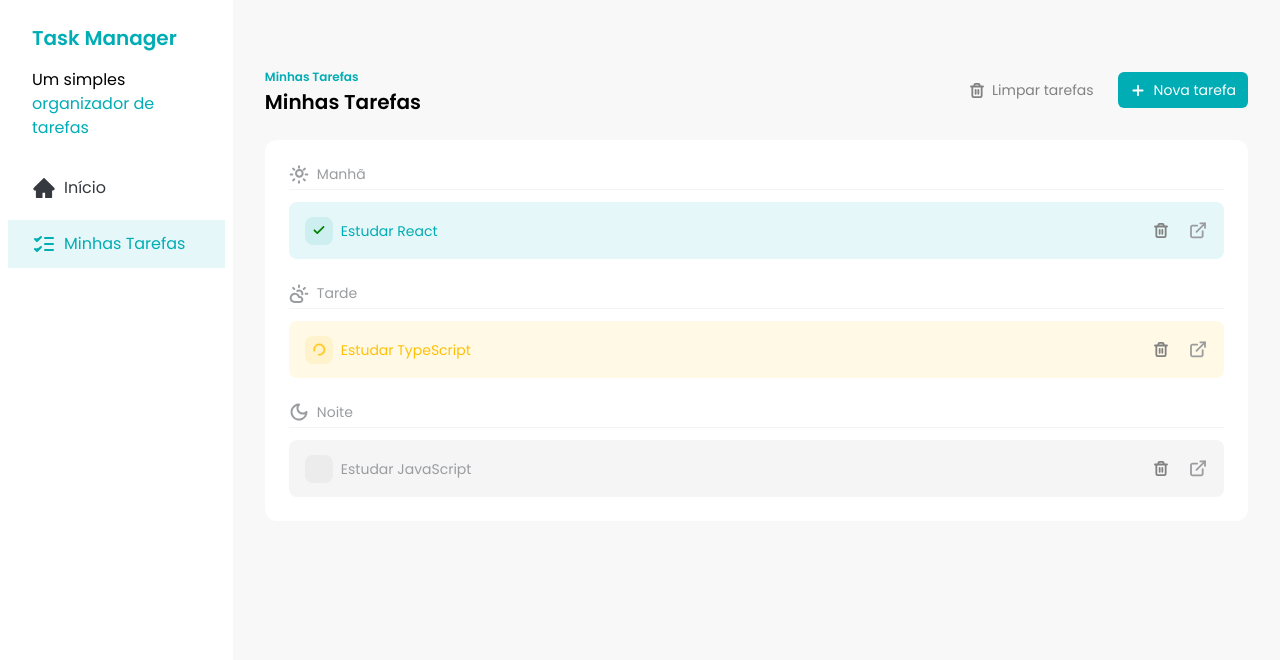
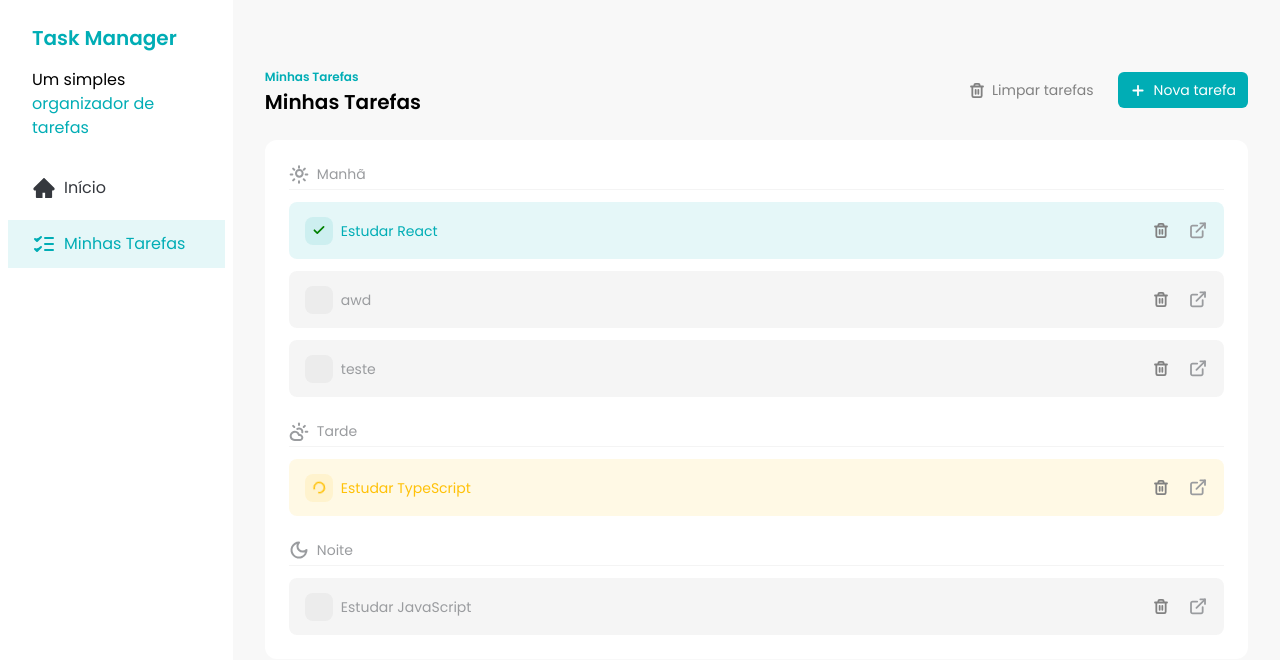
Before and after one commit to YudiYamada/fsc-task-manager, a React (Vite) app: page / in a window 1280 px wide. Shown: the top 660 px of the page. Built offline with nearby package versions, Linux system fonts and the light colour scheme; data requests are answered from the project's data file.

Commit message:
feat: ensure task is created on db

```diff
--- a/db.json
+++ b/db.json
@@ -1,25 +1,37 @@
 {
   "tasks": [
     {
-      "id": 1,
+      "id": "1",
       "title": "Estudar React",
       "description": "estudar para se tornar um bom programador",
       "time": "morning",
       "status": "completed"
     },
     {
-      "id": 2,
+      "id": "2",
       "title": "Estudar TypeScript",
       "description": "estudar para se tornar um bom programador",
       "time": "afternoon",
       "status": "in_progress"
     },
     {
-      "id": 3,
+      "id": "3",
       "title": "Estudar JavaScript",
       "description": "estudar para se tornar um bom programador",
       "time": "evening",
       "status": "pending"
+    },
+    {
+      "id": "0a0209e4-2fec-444c-b3ce-8d51a0294b83",
+      "title": "awd",
+      "time": "morning",
+      "description": "wad"
+    },
+    {
+      "id": "37c29b00-1cfa-49cb-b2f3-39a96451e98f",
+      "title": "teste",
+      "time": "morning",
+      "description": "testando"
     }
   ]
 }
--- a/src/components/Tasks.tsx
+++ b/src/components/Tasks.tsx
@@ -14,7 +14,7 @@
 import TasksSeparator from "./TasksSeparator";
 
 type Task = {
-  id: number;
+  id: string;
   title: string;
   description: string;
   time: "morning" | "afternoon" | "evening";
@@ -41,13 +41,13 @@
   const afternoonTasks = tasks.filter((task) => task.time === "afternoon");
   const eveningTasks = tasks.filter((task) => task.time === "evening");
 
-  const handleTaskDeleteClick = (taskId: number) => {
+  const handleTaskDeleteClick = (taskId: string) => {
     const newTasks = tasks.filter((task) => task.id !== taskId);
     setTasks(newTasks as Task[]);
     toast.success("Tarefa removida com sucesso");
   };
 
-  const handleTaskCheckboxClick = (taskId: number) => {
+  const handleTaskCheckboxClick = (taskId: string) => {
     const newTasks = tasks.map((task) => {
       if (task.id !== taskId) return task;
 
@@ -69,16 +69,27 @@
     setTasks(newTasks as Task[]);
   };
 
-  const handleAddTaskSubmit = (data: {
+  const handleAddTaskSubmit = async (task: {
     title: string;
     description: string;
     time: "morning" | "afternoon" | "evening";
   }) => {
     const newTask: Task = {
-      id: Date.now(),
+      id: crypto.randomUUID(),
       status: "pending",
-      ...data,
+      ...task,
     };
+
+    const response = await fetch("http://localhost:3000/tasks", {
+      method: "POST",
+      body: JSON.stringify(task),
+    });
+
+    if (!response.ok) {
+      return toast.error(
+        "Erro ao adicionar a tarefa. Por favor, tente novamente."
+      );
+    }
 
     setTasks([...tasks, newTask]);
     toast.success("Tarefa adicionada com sucesso!");
```
